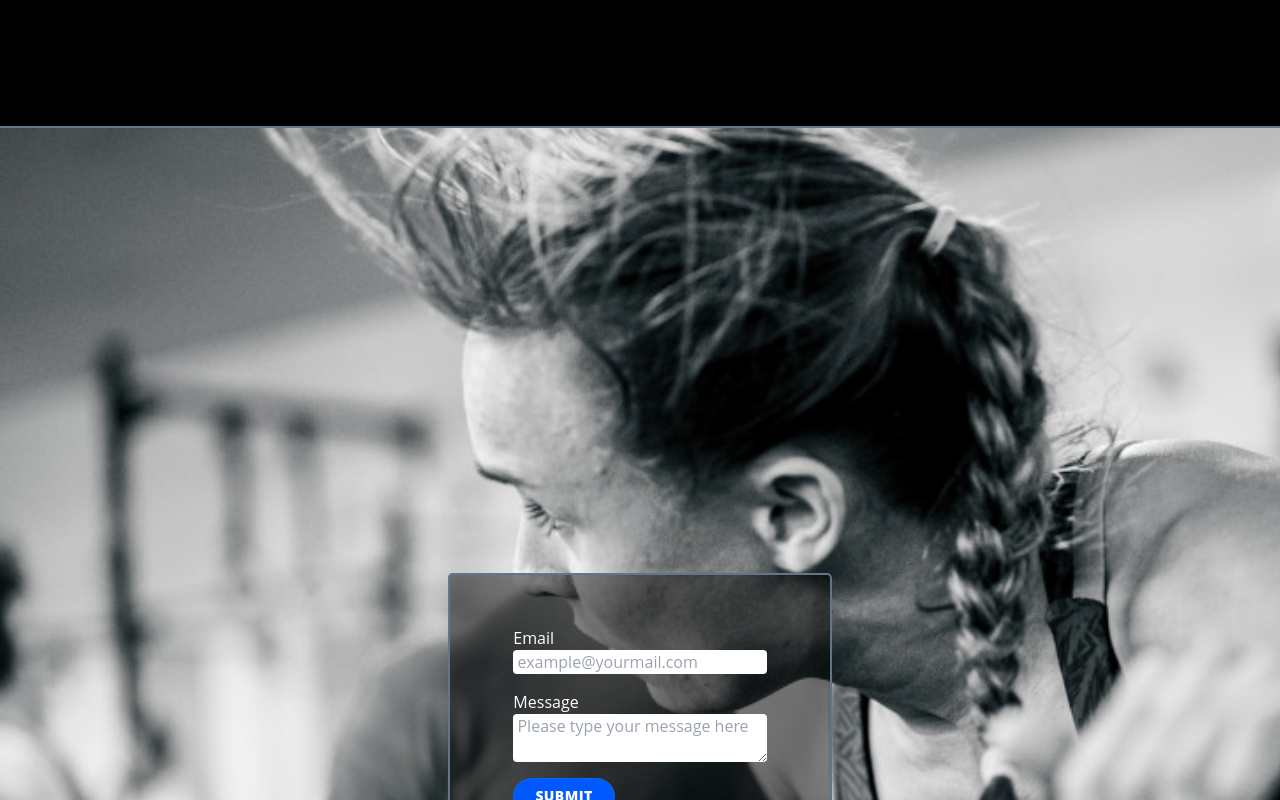
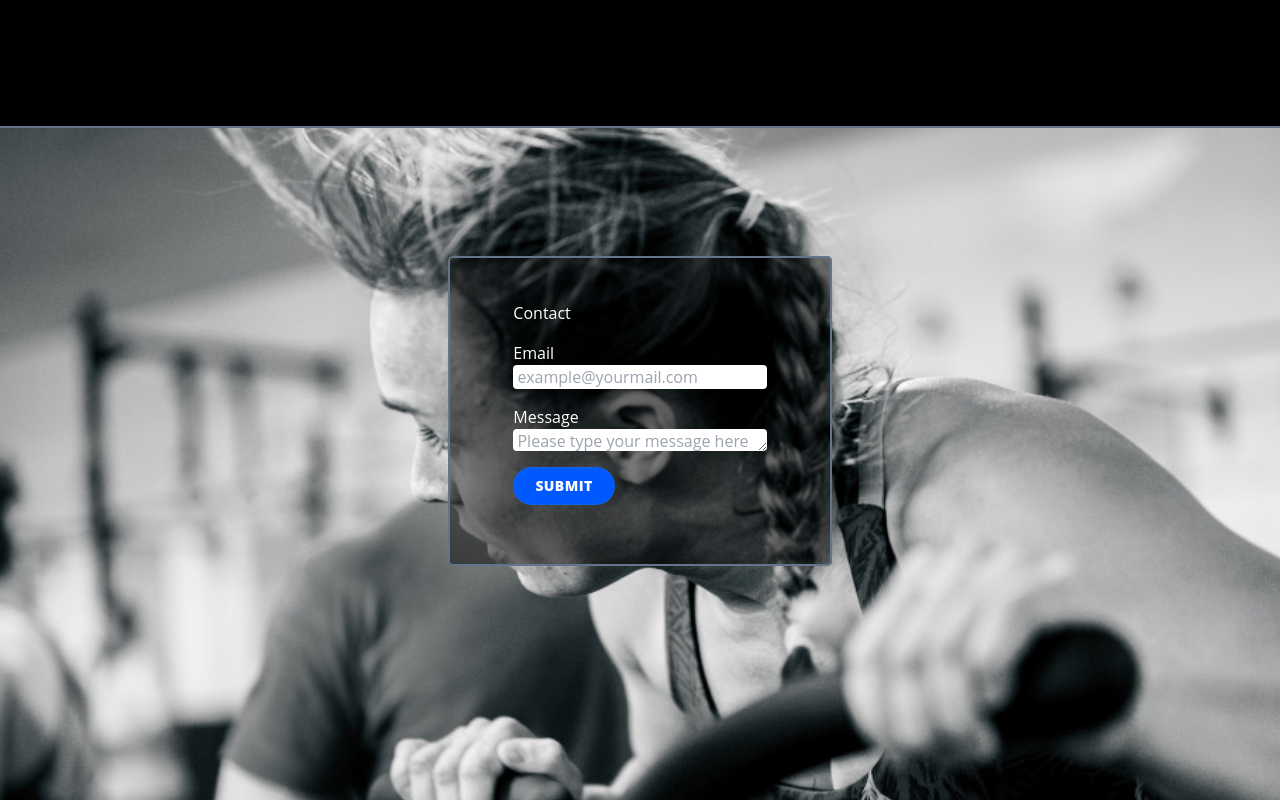
Before and after one commit to RobTheThief/steelworks-ci-5, a React app: page / in a window 1280 px wide. Shown: the part 3080-3880 px from the top of the page. Built offline with nearby package versions, Linux system fonts and the light colour scheme; the HTML template or start-up script is replaced by a standard one.

Commit message:
Fix:Contact heading & position for scroll to with hashlink.Login position.Add title

```diff
--- a/src/App.css
+++ b/src/App.css
@@ -35,7 +35,8 @@ footer {
 }
 
 .about-section,
-.price-plan-section {
+.price-plan-section
+ {
   padding-top: 4rem;
   margin-top: -4rem !important;
 }
@@ -45,7 +46,7 @@ footer {
   background-repeat: no-repeat;
   background-size: cover;
   width: 100%;
-  height: 75rem;
+  height: 60rem;
   overflow: hidden;
 }
 
--- a/src/components/Login.js
+++ b/src/components/Login.js
@@ -9,9 +9,8 @@ export default function Login({ setIsRegister }) {
   return (
     <div className={`login-form w-1/3 ${css`min-width: 295px;`}`}>
       <fieldset
-        className={css`
+        className={`my-24 ${css`
           min-width: 295px;
-          margin-top: 4rem;
           padding: 2rem;
           border-radius: 5px;
           border: #64748b solid 2px;
@@ -20,7 +19,7 @@ export default function Login({ setIsRegister }) {
           flex-direction: column;
           justify-content: center;
           align-items: flex-start;
-        `}
+        `}`}
       >
         <h2 className='text-white mb-8 font-extrabold'>Login</h2>
         <label htmlFor="username_field" className="text-white">
--- a/src/components/Register.js
+++ b/src/components/Register.js
@@ -137,7 +137,7 @@ export default function Register({ setIsRegister }) {
             className="w-full mb-8 rounded"
             required
           />
-          <div className="pb-4">
+          <div className="pb-4 flex">
             <Button
               type="submit"
               variant="outlined"
@@ -153,10 +153,10 @@ export default function Register({ setIsRegister }) {
               Submit
             </Button>
             <a
-              className="text-blue-300 ml-4 cursor-pointer"
+              className="text-blue-300 ml-4  block cursor-pointer"
               onClick={handleClick}
             >
-              Login
+              Have an account already? Go to login
             </a>
           </div>
         </div>
--- a/src/pages/Home.js
+++ b/src/pages/Home.js
@@ -16,13 +16,24 @@ function Home(props) {
           </h2>
         </div>
       </section>
-      <section className="about-section mb-52 flex flex-col items-center justify-center" id="about">
-        <h2 className={`lg:text-6xl md:text-4xl sm:text-3xl text-3xl w-1/2 mb-12 mt-64 ${css`min-width: 260px`}`}>
+      <section
+        className="about-section mb-52 flex flex-col items-center justify-center"
+        id="about"
+      >
+        <h2
+          className={`lg:text-6xl md:text-4xl sm:text-3xl text-3xl w-1/2 mb-12 mt-64 ${css`
+            min-width: 260px;
+          `}`}
+        >
           <b>About</b>
           <br />
           Steelworks Fitness
         </h2>
-        <p className={`w-1/2 m-2 text-lg sm:text-xl ${css`min-width: 260px`}`}>
+        <p
+          className={`w-1/2 m-2 text-lg sm:text-xl ${css`
+            min-width: 260px;
+          `}`}
+        >
           "There is no limit to what you are capable of, physically and
           mentally. All trainers certified through nationally accredited
           organizations. Years of pushing our limits in performance have given
@@ -77,9 +88,9 @@ function Home(props) {
         aria-labelledby="contact_section_heading"
       >
         <h2 id="contact_section_heading" className="hidden">
-          CONTACT
+          Contact
         </h2>
-        <div className="w-full h-full flex justify-center items-center">
+        <div className="w-full h-full flex justify-center items-start mt-32 ">
           <fieldset
             className={css`
               width: 30%;
@@ -89,15 +100,21 @@ function Home(props) {
               border: #64748b solid 2px;
               background-color: rgba(0, 0, 0, 0.473);
               display: flex;
+              flex-direction: column;
               justify-content: center;
               align-items: center;
             `}
           >
             <form
               action="https://formspree.io/f/xqkjjegb"
-              className=" w-2/3 h-2/3 flex flex-col z-50"
+              className=" w-2/3 h-2/3 flex flex-col z-50 mb-4"
               method="POST"
             >
+              <span
+                className="text-white w-full mb-4"
+              >
+                Contact
+              </span>
               <label htmlFor="email_field" className="text-white">
                 Email
               </label>
```
Also changed, not shown: 1 other file (tests, documents, lock files or other folders).
